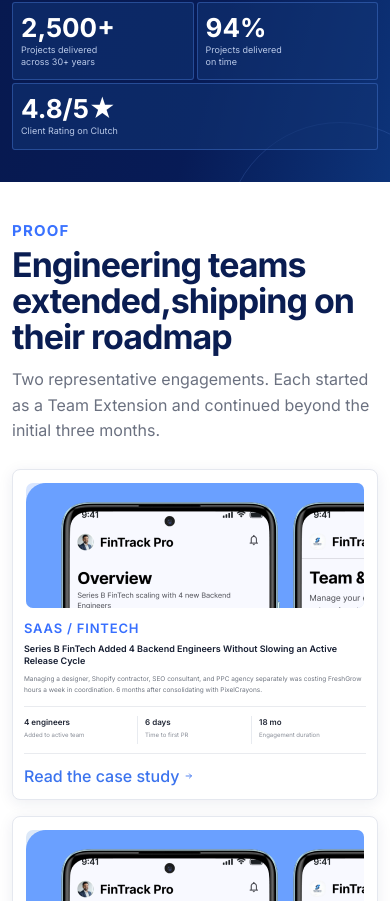
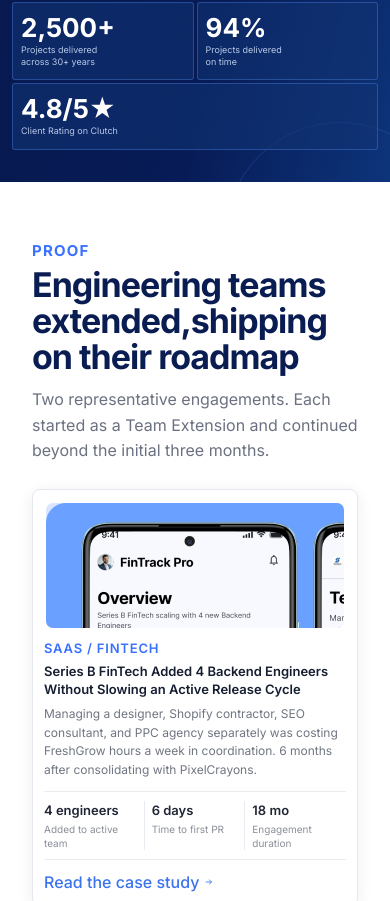
Before and after one commit to prabhatrana666/Assignment-Vinove, a React (Vite) app: page / in a window 390 px wide. Shown: the part 4143-5044 px from the top of the page. Built offline with nearby package versions, Linux system fonts and the light colour scheme.

Commit message:
PROOF SECTION START

```diff
--- a/src/components/proof/Proof.css
+++ b/src/components/proof/Proof.css
@@ -563,6 +563,7 @@
 
     .proof-case-studies {
         padding: 38px 0 42px;
+        margin: 20px;
     }
 
     .proof-heading-row {
@@ -606,7 +607,7 @@
     }
 
     .proof-project-title {
-        font-size: 10px;
+        font-size: 13px;
     }
 
     .proof-project-description {
@@ -619,7 +620,7 @@
     }
 
     .proof-project-stat span {
-        font-size: 6px;
+        font-size: 10px;
     }
 
     .proof-faq-section {
@@ -692,15 +693,15 @@
     }
 
     .proof-project-title {
-        font-size: 9px;
+        font-size: 13px;
     }
 
     .proof-project-description {
-        font-size: 6.5px;
+        font-size: 12px;
     }
 
     .proof-project-stat strong {
-        font-size: 8px;
+        font-size: 13px;
     }
 
     .proof-faq-intro h2 {
```
